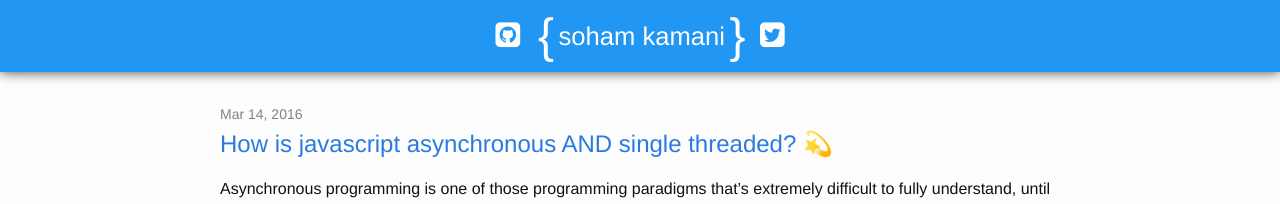
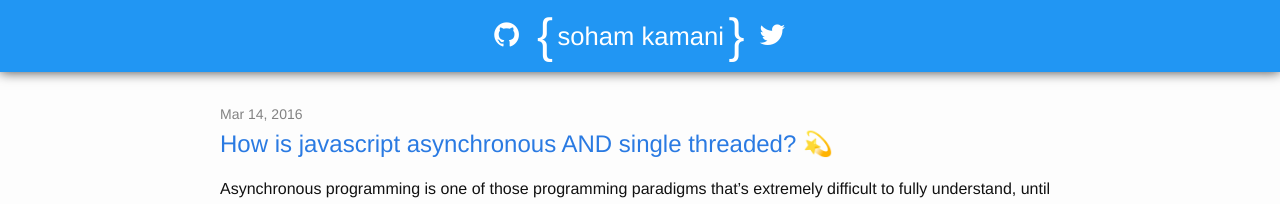
Before and after one commit to sohamkamani/sohamkamani.github.io, a Jekyll site: the page built from blog/index.html, in a window 1280 px wide. Shown: the top 204 px of the page. Built offline with Jekyll 4.4.1, drawn with Linux system fonts in a browser that asks for light colours; nearby versions of some CDN libraries; the list of posts is cut into pages by our own code; comment, search, counter and statistics services are not loaded.

Commit message:
changed gh and twitter icons

```diff
--- a/_includes/header.html
+++ b/_includes/header.html
@@ -2,7 +2,7 @@
   <div class="wrapper">
 
     <a href="https://github.com/{{ site.github_username }}" class="social-media-list__icon site-header--align-middle">
-    <i class="fa fa-github-square" class="site-header--align-middle"></i>
+    <i class="fa fa-github" class="site-header--align-middle"></i>
     </a>
 
     <a href="{{ site.baseurl }}/">
@@ -13,8 +13,8 @@
       </span>
     </a>
 
-    <a href="https://github.com/{{ site.github_username }}" class="social-media-list__icon site-header--align-middle">
-    <i class="fa fa-twitter-square"></i>
+    <a href="https://twitter.com/sohamkamani" class="social-media-list__icon site-header--align-middle">
+    <i class="fa fa-twitter"></i>
     </a>
 
   </div>
```
